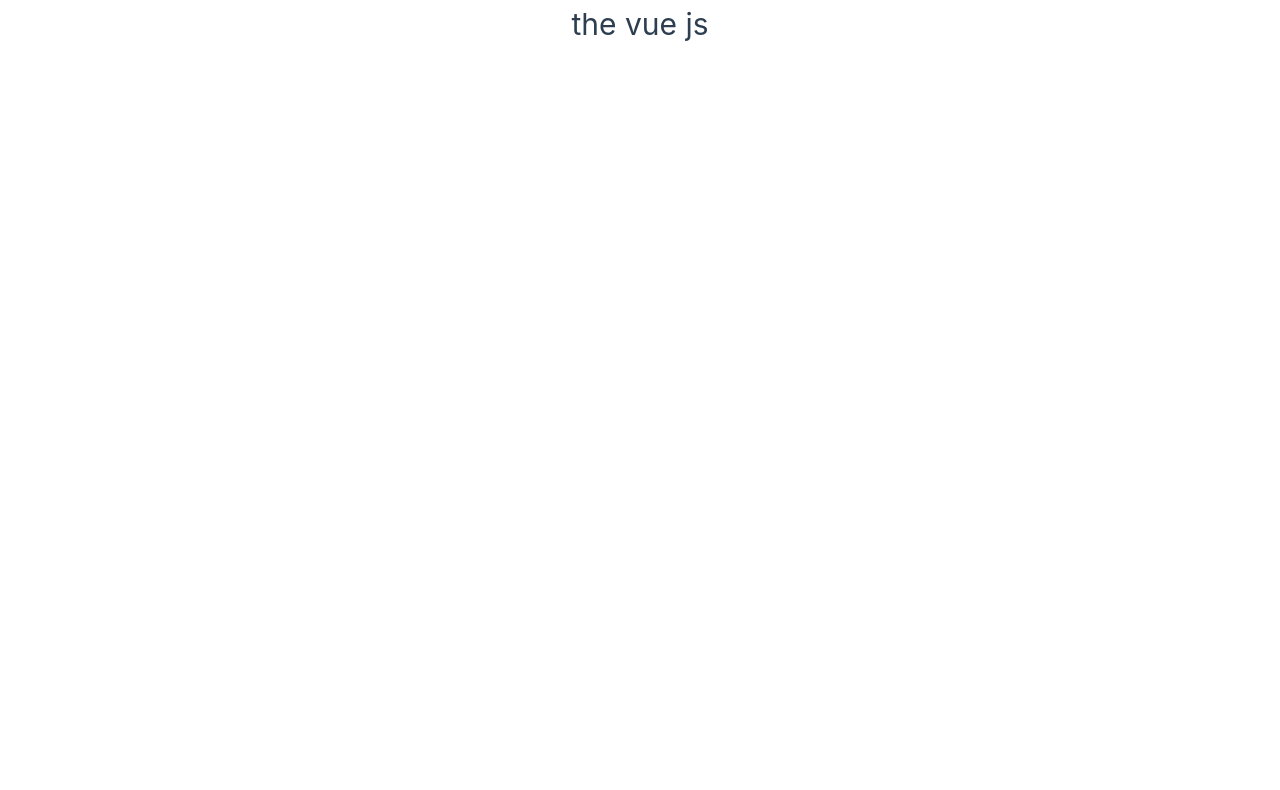
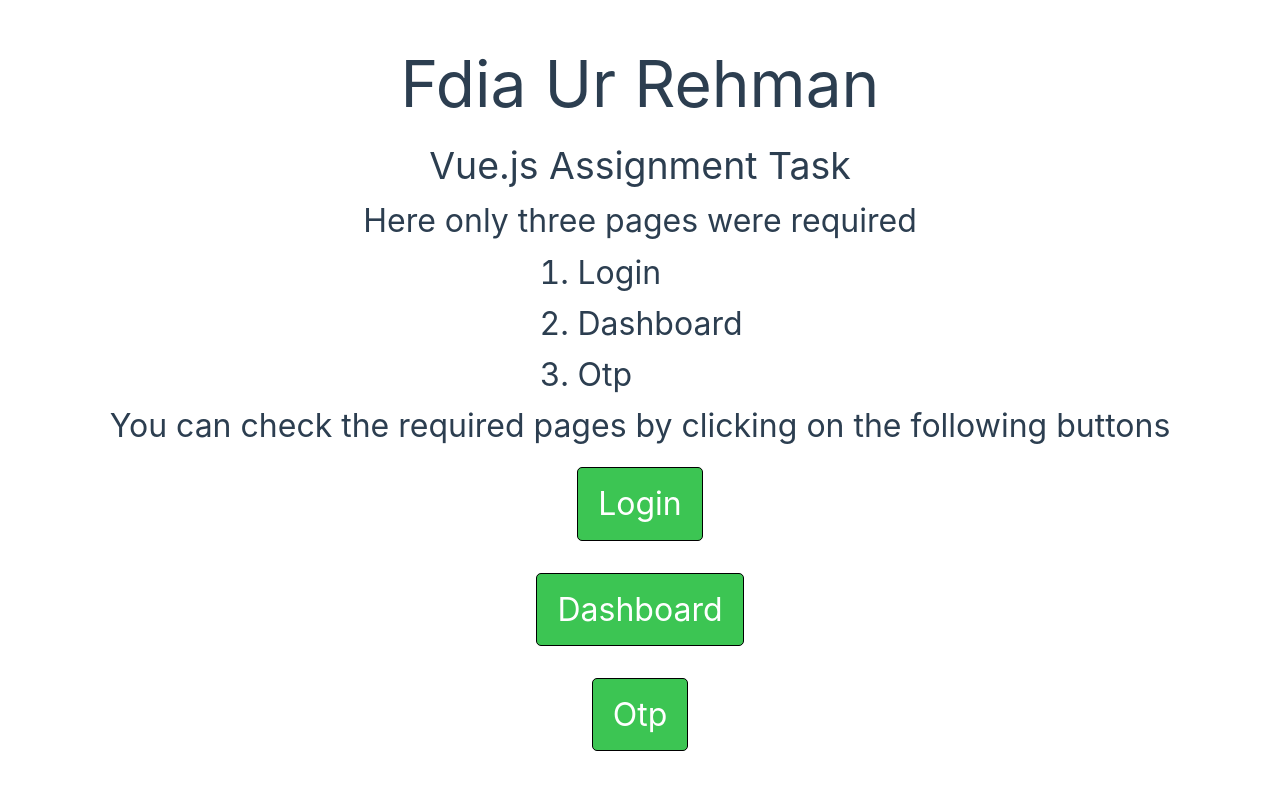
Before and after one commit to fidaakhon/vuejstask, a Vue app: page / in a window 1280 px wide. Shown: the top 790 px of the page. Built offline with nearby package versions, Linux system fonts and the light colour scheme.

Commit message:
Update README.md, App.vue, and HomeView.vue files

```diff
--- a/src/App.vue
+++ b/src/App.vue
@@ -3,6 +3,7 @@
 </script>
 
 <template>
+
   <RouterView />
 </template>
 
--- a/src/views/HomeView.vue
+++ b/src/views/HomeView.vue
@@ -1,9 +1,52 @@
 <script setup>
+import { RouterLink, RouterView } from 'vue-router'
 </script>
 
 <template>
   <main>
-    <!-- <TheWelcome /> -->
-    <h1>the vue js</h1>
+    <h1>Fdia Ur Rehman</h1>
+    <h3>Vue.js Assignment Task</h3>
+    <p>Here only three pages were required </p>
+    <ol>
+      <li>Login</li>
+      <li>Dashboard</li>
+      <li>Otp</li>
+    </ol>
+    <p> You can check the required pages by clicking on the following buttons</p>
+    <RouterLink to="/login" class="btn">Login</RouterLink>
+    <RouterLink to="/dashboard" class="btn">Dashboard</RouterLink>
+    <RouterLink to="/otp" class="btn">Otp</RouterLink>
+
+
   </main>
 </template>
+
+<style scoped>
+  main {
+    display: flex;
+    flex-direction: column;
+    align-items: center;
+    justify-content: center;
+    height: 100vh;
+    font-size: 2rem;
+  }
+
+  .btn {
+    margin: 1rem;
+    padding: 0.5rem 1rem;
+    border: 1px solid #000;
+    border-radius: 5px;
+    text-decoration: none;
+    color: #fff;
+  }
+
+  .btn {
+    background-color: #3CC553;
+    padding: 10px 20px;
+  }
+
+  .btn:hover {
+    background-color: #fff;
+    color: #3CC553;
+  }
+</style>
```
Also changed, not shown: 1 other file (tests, documents, lock files or other folders).
